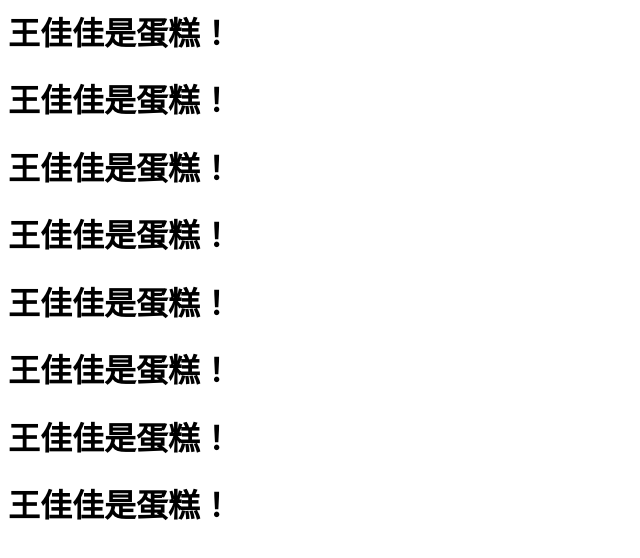
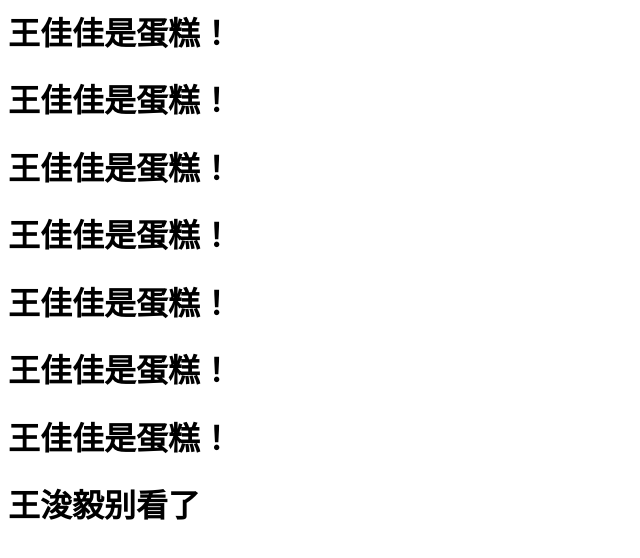
Before and after one commit to xyww1/xyww1.github.io, a plain HTML site: page index.html in a window 1280 px wide. Shown: the whole page, without its empty margins (0-640 px from the left). Drawn offline with Linux system fonts and the light colour scheme.

Commit message:
Update index.html

```diff
--- a/index.html
+++ b/index.html
@@ -5,4 +5,4 @@
 <h1>王佳佳是蛋糕！</h1>
 <h1>王佳佳是蛋糕！</h1>
 <h1>王佳佳是蛋糕！</h1>
-<h1>王佳佳是蛋糕！</h1>
+<h1>王浚毅别看了</h1>
```
